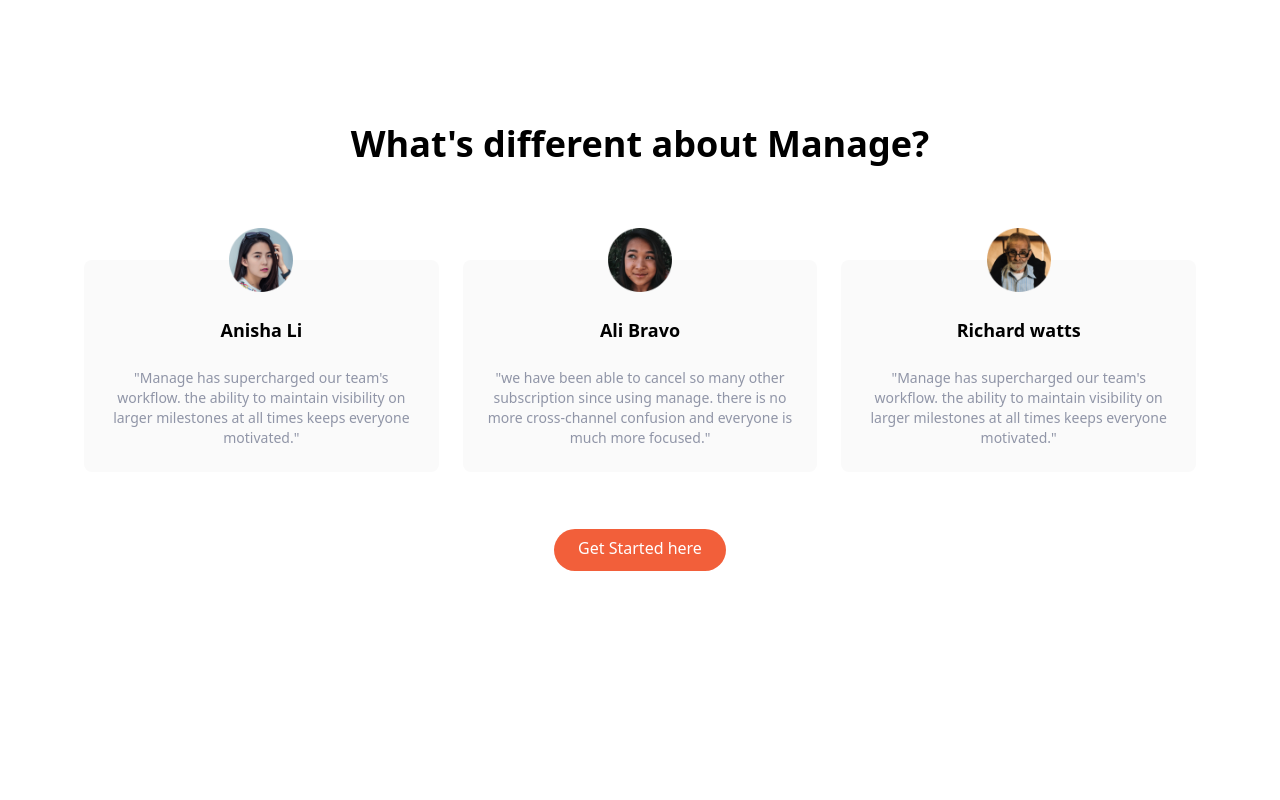
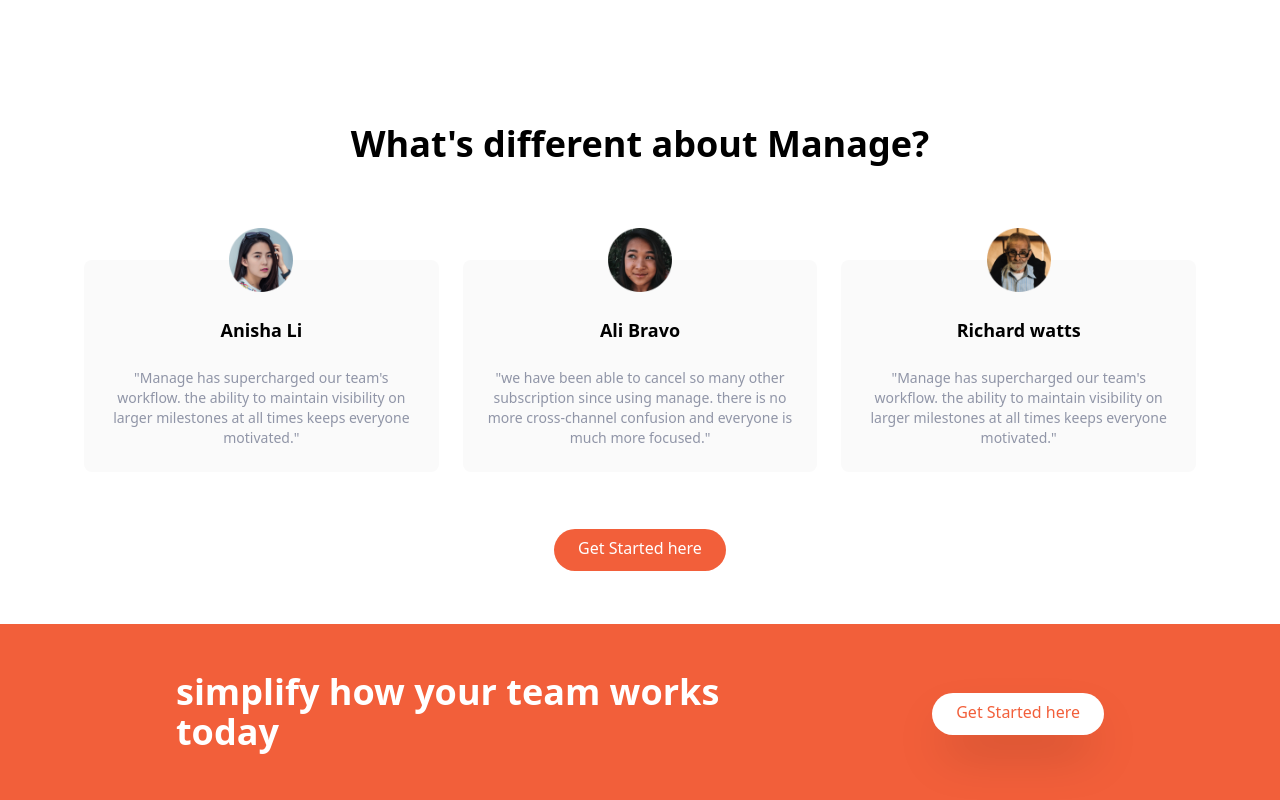
Before and after one commit to tamimhasan19702/tailwind-landing-page, a website: page index.html in a window 1280 px wide. Shown: the part 1144-1944 px from the top of the page. Before the commit the page ends 1768 px from the top, so only its background shows below. Drawn offline with Linux system fonts and the light colour scheme.

Commit message:
cta section update

```diff
--- a/index.html
+++ b/index.html
@@ -213,5 +213,21 @@
     </div>
    </section>
 
+  <!--Cta section -->
+
+  <section id="cta" class="bg-brightRed">
+    <!-- flex-container -->
+    <div class="container flex flex-col items-center justify-between px-6 py-24 mx-auto space-y-12 md:py-12 md:flex-row md:space-y-0">
+      <!-- heading -->
+      <h2 class="text-5xl font-bold leading-tight text-center text-white md:text-4xl md:max-w-xl md:text-left">
+        simplify how your team works today
+      </h2>
+      <!-- button -->
+      <div class="">
+        <a href="#" class="p-3 px-6 pt-2 text-brightRed bg-white rounded-full shadow-2xl baseline hover:bg-gray-900">Get Started here</a>
+      </div>
+    </div>
+  </section>
+
 </body>
 </html>
```
Also changed, not shown: css/main.css.
